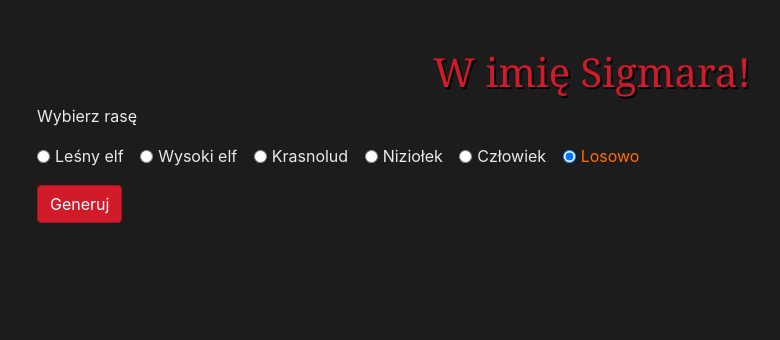
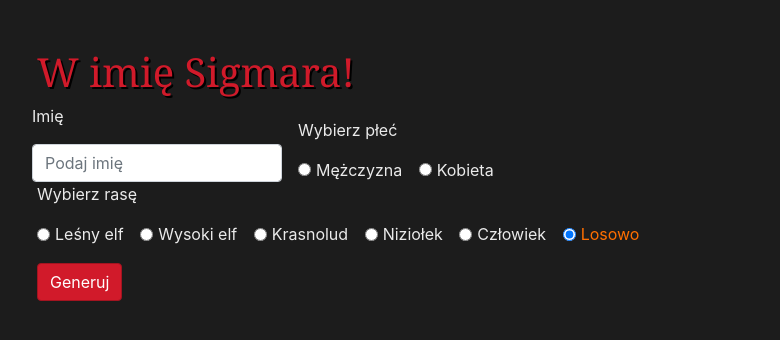
Before and after one commit to kubamjarecki/WFRP_4ed_NPC_gen_Flask, a Flask app: page / in a window 1280 px wide. Shown: the top 340 px of the page, without its empty margins (48-828 px from the left). Run offline with Flask 3, Linux system fonts and the light colour scheme; some libraries are stand-ins or nearby versions.

Commit message:
Losowanie imienia zrobione, ale chujowo

```diff
--- a/generator_app/strona/forms.py
+++ b/generator_app/strona/forms.py
@@ -17,4 +17,7 @@ class CreationForm(FlaskForm):
     race = RadioField('Wybierz rasę',
                       choices= race_choices,
                       default= 'Losowo')
-    #name = StringField('Imię', validators=[DataRequired()])
+    name = StringField('Imię')
+    sex = RadioField('Wybierz płeć',
+                     choices=[('Mężczyzna', 'Mężczyzna'), ('Kobieta', 'Kobieta')],
+                     default='M')
--- a/generator_app/templates/form.html
+++ b/generator_app/templates/form.html
@@ -32,14 +32,49 @@
             background-color: #ff6f00;  /* Ognisty pomarańcz */
             border-color: #d35400;
         }
+        .short-input {
+            width: 250px;  /* Skrócone pole tekstowe dla imienia */
+        }
     </style>
 </head>
 <body>
     <div class="container mt-5">
-        <h1 class="text-center">W imię Sigmara!</h1>
+        <h1 class="text-left">W imię Sigmara!</h1>
         <form method="post">
             {{ form.hidden_tag() }}
 
+            <!-- Imię i Płeć na jednej linii, bliżej siebie -->
+            <div class="form-row align-items-end">
+                <!-- Imię -->
+                <div class="form-group mb-0">
+                    <label for="{{ form.name.id }}">{{ form.name.label }}</label>
+                    {{ form.name(class="form-control short-input", placeholder="Podaj imię") }}
+                    {% if form.name.errors %}
+                        <div class="invalid-feedback">
+                            {% for error in form.name.errors %}
+                                <p>{{ error }}</p>
+                            {% endfor %}
+                        </div>
+                    {% endif %}
+                </div>
+
+                <!-- Płeć -->
+                <div class="form-group ml-3 mb-0">
+                    <label>{{ form.sex.label }}</label>
+                    <div>
+                        {% for subfield in form.sex %}
+                            <div class="form-check form-check-inline">
+                                {{ subfield(class="form-check-input") }}
+                                <label class="form-check-label" for="{{ subfield.id }}">
+                                    {{ subfield.label.text }}
+                                </label>
+                            </div>
+                        {% endfor %}
+                    </div>
+                </div>
+            </div>
+
+            <!-- Wybór rasy -->
             <div class="form-group">
                 <label>{{ form.race.label }}</label>
                 <div>
```
Also changed, not shown: generator_app/generator.py (+44 -8 lines).
